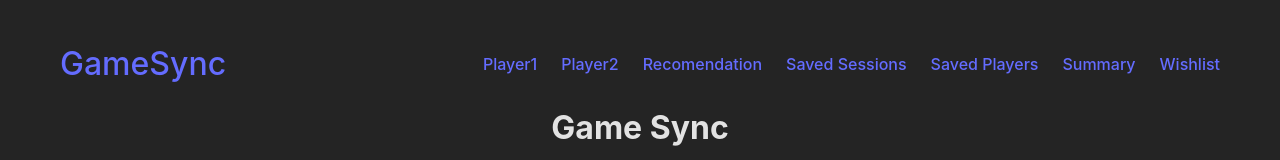
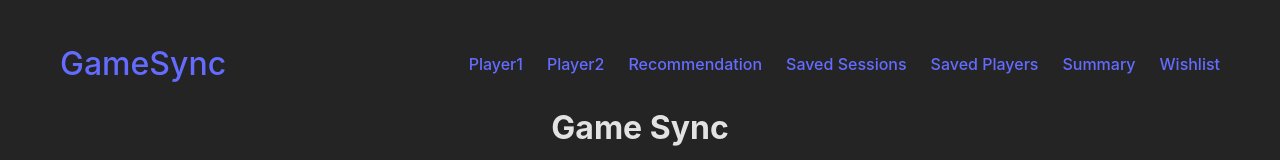
Before and after one commit to Alan-Chumbley/Gaming-scheduler, a React (Vite) app: page / in a window 1280 px wide. Shown: the top 160 px of the page. Built offline with nearby package versions, Linux system fonts and the light colour scheme.

Commit message:
nav bar skeleton fully functioning

```diff
--- a/src/App.jsx
+++ b/src/App.jsx
@@ -24,7 +24,6 @@ function App() {
   <Route path='/player2' element ={<Player2 />} />
   <Route path='/recommendation' element ={<Recommendations />} />
   <Route path='/savedplayers' element ={<SavedPlayers />} />
-
   <Route path='/savedsessions' element ={<SavedSessions />} />
   <Route path='/summary' element ={<Summary />} />
   <Route path='/wishlist' element ={<Wishlist />} />
--- a/src/Navbar.jsx
+++ b/src/Navbar.jsx
@@ -9,7 +9,7 @@ export default function Navbar(){
         <ul>
         <CustomLink to="/player1"> Player1</CustomLink>
         <CustomLink to="/player2"> Player2</CustomLink>
-        <CustomLink to="/recommedation"> Recomendation</CustomLink>
+        <CustomLink to="/recommendation"> Recommendation</CustomLink>
         <CustomLink to="/savedsessions"> Saved Sessions</CustomLink>
         <CustomLink to="/savedplayers"> Saved Players</CustomLink>
         <CustomLink to="/summary"> Summary</CustomLink>
```
